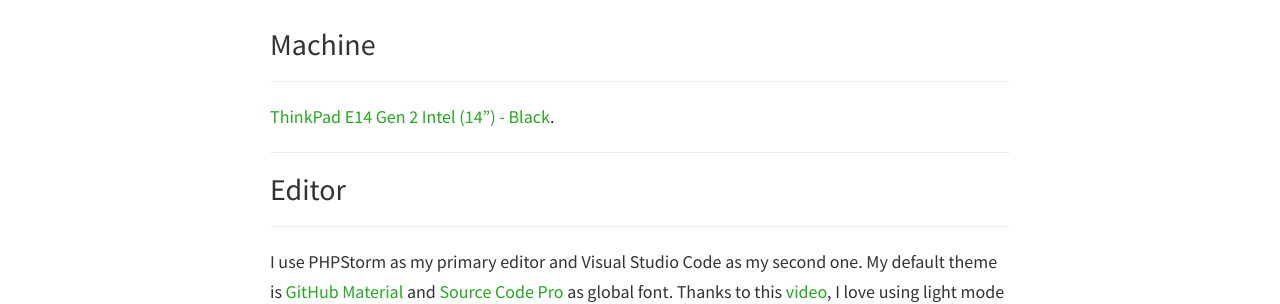
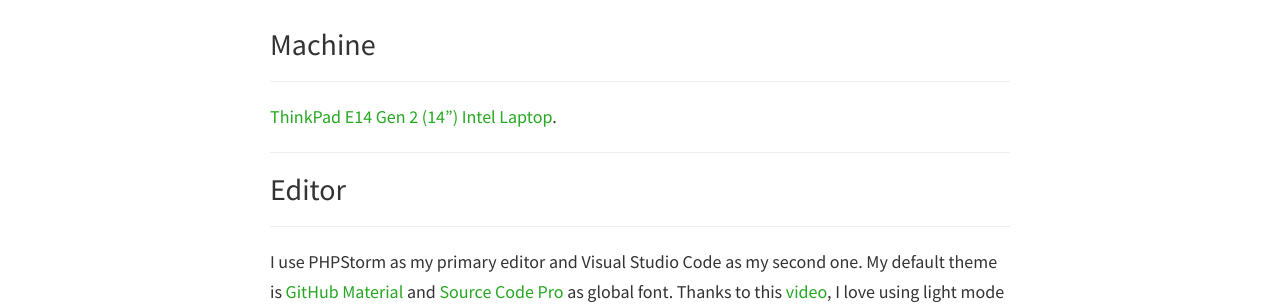
Before and after one commit to jfernancordova/jfernancordova.github.io, a Jekyll site: the page built from _posts/2018-03-15-how-i-work.md, in a window 1280 px wide and 900 px high. Shown: the part 228-532 px from the top of the window. Built offline with Jekyll 4.4.1, drawn with Linux system fonts in a browser that asks for light colours; nearby versions of some CDN libraries; comment, search, counter and statistics services are not loaded.

Commit message:
Update 2018-03-15-how-i-work.md

```diff
--- a/_posts/2018-03-15-how-i-work.md
+++ b/_posts/2018-03-15-how-i-work.md
@@ -7,7 +7,7 @@
 
 ## Machine
 ---
-[ThinkPad E14 Gen 2 Intel (14") - Black](https://www.lenovo.com/us/en/laptops/thinkpad/thinkpad-e-series/E14-G2/p/20TA004KUS).
+[ThinkPad E14 Gen 2 (14”) Intel Laptop](https://www.lenovo.com/us/en/laptops/thinkpad/thinkpad-e-series/E14-G2/p/20TA004LUS).
 
 ---
 
```
